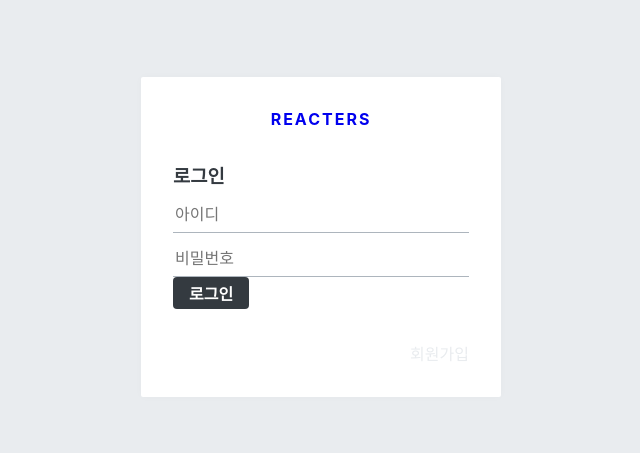
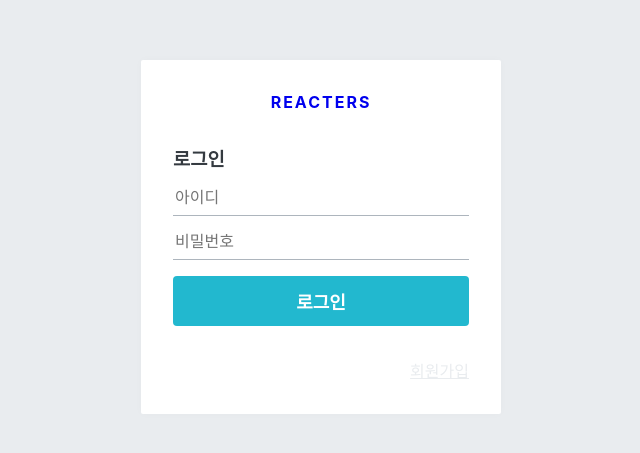
Before and after one commit to isking235/blog-frontend, a React (Create React App) app: page /login in a window 1280 px wide. Shown: the part 163-616 px from the top of the page, without its empty margins (319-959 px from the left). Built offline with nearby package versions, Linux system fonts and the light colour scheme.

Commit message:
로그인 버튼 스타일 적용

```diff
--- a/src/components/auth/AuthForm.js
+++ b/src/components/auth/AuthForm.js
@@ -43,14 +43,16 @@
     text-align : right;
     a {
         color: ${palette.gray[2]};
-        text-text-decoration : underline;
+        text-decoration : underline;
         &:hover {
             color: ${palette.gray[9]};
         }
     }
 `;
 
-
+const ButtonWithMarginTop = styled(Button)`
+    margin-top: 1rem;
+`
 
 const AuthForm = () => {
     return (
@@ -64,7 +66,9 @@
                     placeholder="비밀번호"
                     type="password"
                 />
-                <Button>로그인</Button>
+                <ButtonWithMarginTop cyan fullWidth>
+                    로그인
+                </ButtonWithMarginTop>
             </form>
             <Footer>
                 <Link to="/register">회원가입</Link>
--- a/src/components/common/Button.js
+++ b/src/components/common/Button.js
@@ -1,4 +1,4 @@
-import styled from 'styled-components';
+import styled,{css} from 'styled-components';
 import palette from '../../lib/styles/palette';
 
 const StyledButton = styled.button`
@@ -16,6 +16,25 @@
         background: ${palette.gray[6]};
 
     }
+
+    ${props =>
+        props.fullWidth &&
+        css`
+            padding-top: 0.75rem;
+            padding-bottom: 0.75rem;
+            width: 100%;
+            font-size : 1.125rem;
+        `
+    }
+
+    ${props =>
+        props.cyan &&
+        css`
+            background: ${palette.cyan[5]};
+            &:hover {
+                background: ${palette.cyan[4]};
+            }
+        `}
 `;
 
 const Button = props => <StyledButton {...props}/>;
```
